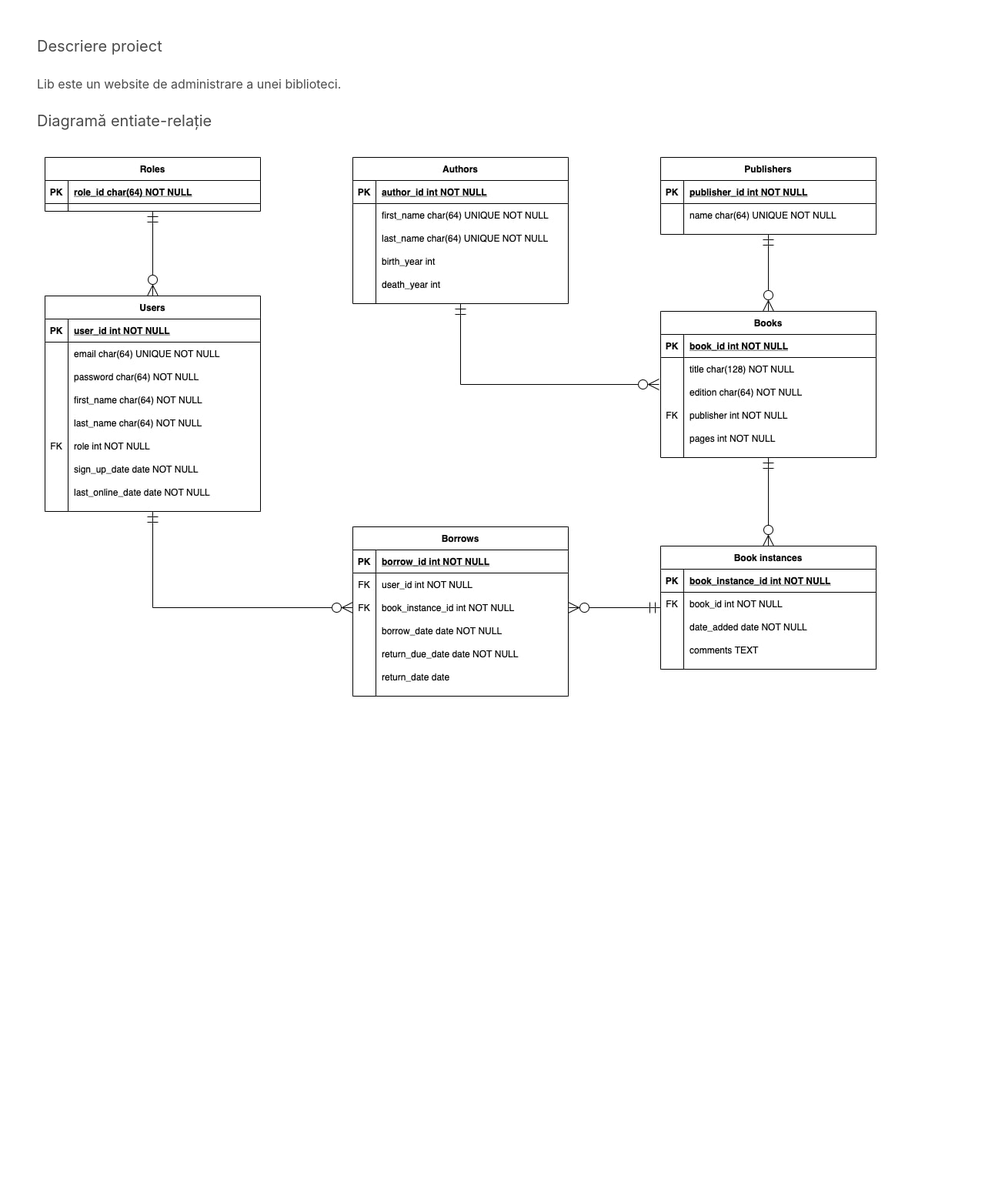
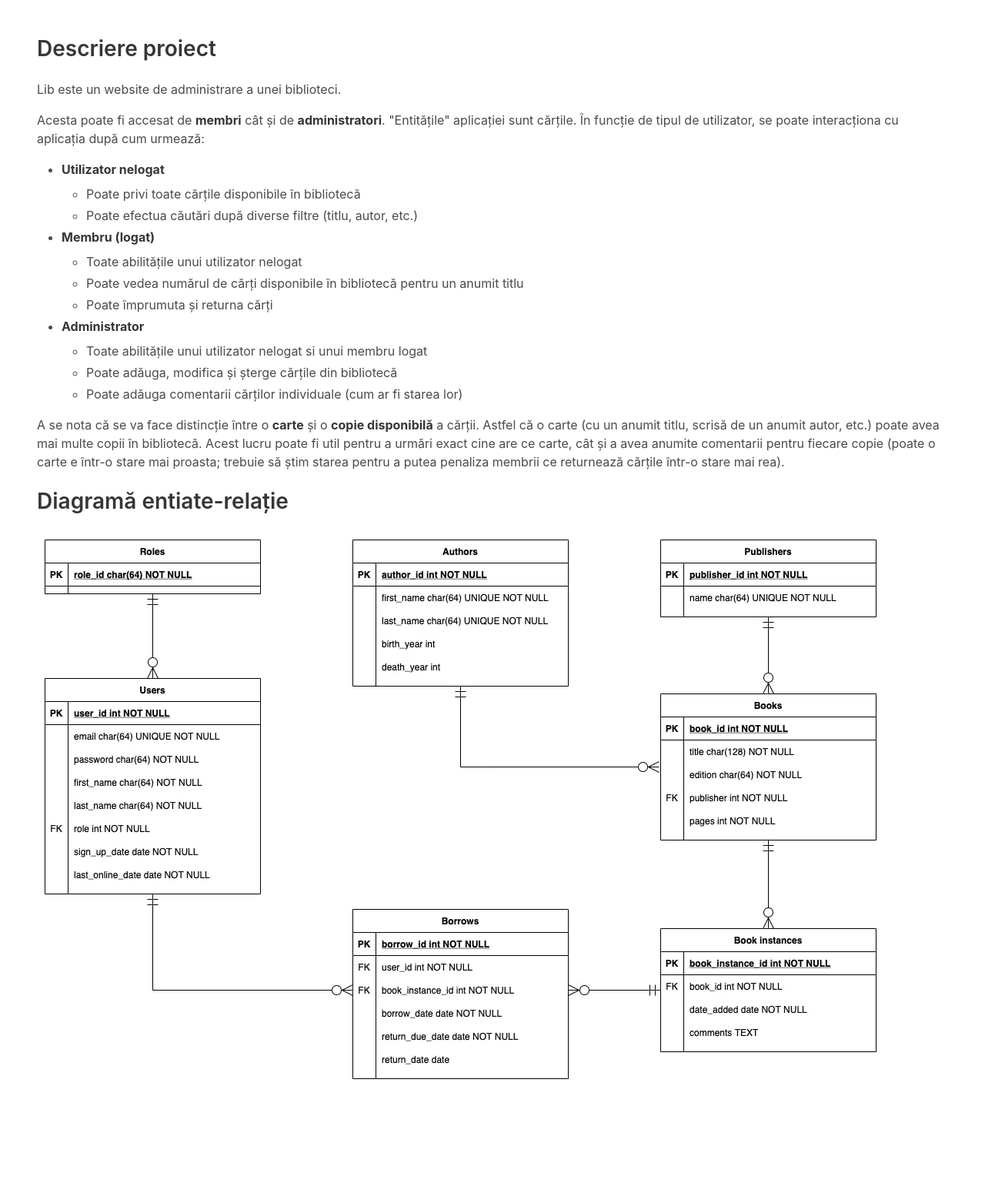
Before and after one commit to Luca1152-learning/biblioteca-php, a PHP site: page /descriere-proiect.php in a window 1280 px wide. Shown: the part 152-1715 px from the top of the page at 77% size. Before the commit the page ends 1058 px from the top, so only its background shows below. Run offline with PHP 8.4, Linux system fonts and the light colour scheme; data that the repository does not hold is empty.

Commit message:
Add project description
Added a short project description on the /descriere-proiect page.

```diff
--- a/descriere-proiect.php
+++ b/descriere-proiect.php
@@ -7,11 +7,46 @@
     page_header("Lib - Descriere proiect");
     echo '
     <main class="section">
-        <div class="block">
+        <div class="content">
             <h2 class="subtitle">Descriere proiect</h2>
             <p>Lib este un website de administrare a unei biblioteci.</p>
-        </div>
-        <div class="block">
+            <p>
+                Acesta poate fi accesat de <strong>membri</strong> cât și de <strong>administratori</strong>.
+                 "Entitățile" aplicației sunt cărțile. În funcție de tipul de utilizator,
+                se poate interacționa cu aplicația după cum urmează:
+            </p>
+            <ul>
+                <li>
+                    <strong>Utilizator nelogat</strong>
+                    <ul>
+                        <li>Poate privi toate cărțile disponibile în bibliotecă</li>
+                        <li>Poate efectua căutări după diverse filtre (titlu, autor, etc.)</li>
+                    </ul>
+                </li>
+                <li>
+                    <strong>Membru (logat)</strong>
+                    <ul>
+                        <li>Toate abilitățile unui utilizator nelogat</li>
+                        <li>Poate vedea numărul de cărți disponibile în bibliotecă pentru un anumit titlu</li>
+                        <li>Poate împrumuta și returna cărți</li>
+                    </ul>
+                </li>
+                <li>
+                    <strong>Administrator</strong>
+                    <ul>
+                        <li>Toate abilitățile unui utilizator nelogat si unui membru logat</li>
+                        <li>Poate adăuga, modifica și șterge cărțile din bibliotecă</li>
+                        <li>Poate adăuga comentarii cărților individuale (cum ar fi starea lor)</li>
+                    </ul>
+                </li>
+            </ul>
+            <p>A se nota că se va face distincție între o <strong>carte</strong> și o <strong>copie disponibilă</strong>
+            a cărții. Astfel că o carte (cu un anumit titlu, scrisă de un anumit autor, etc.) poate avea mai multe copii
+            în bibliotecă. Acest lucru poate fi util pentru a urmări exact cine are ce carte, cât și a avea anumite
+            comentarii pentru fiecare copie (poate o carte e într-o stare mai proasta; trebuie să știm starea pentru
+            a putea penaliza membrii ce returnează cărțile într-o stare mai rea).</p>
+        </div class="content">
+        <div class="content">
             <h2 class="subtitle">Diagramă entiate-relație</h2>
             <img src="/images/diagrama-entitate-relatie.jpg" alt="Diagramă entiate relație">
         </div>
```
